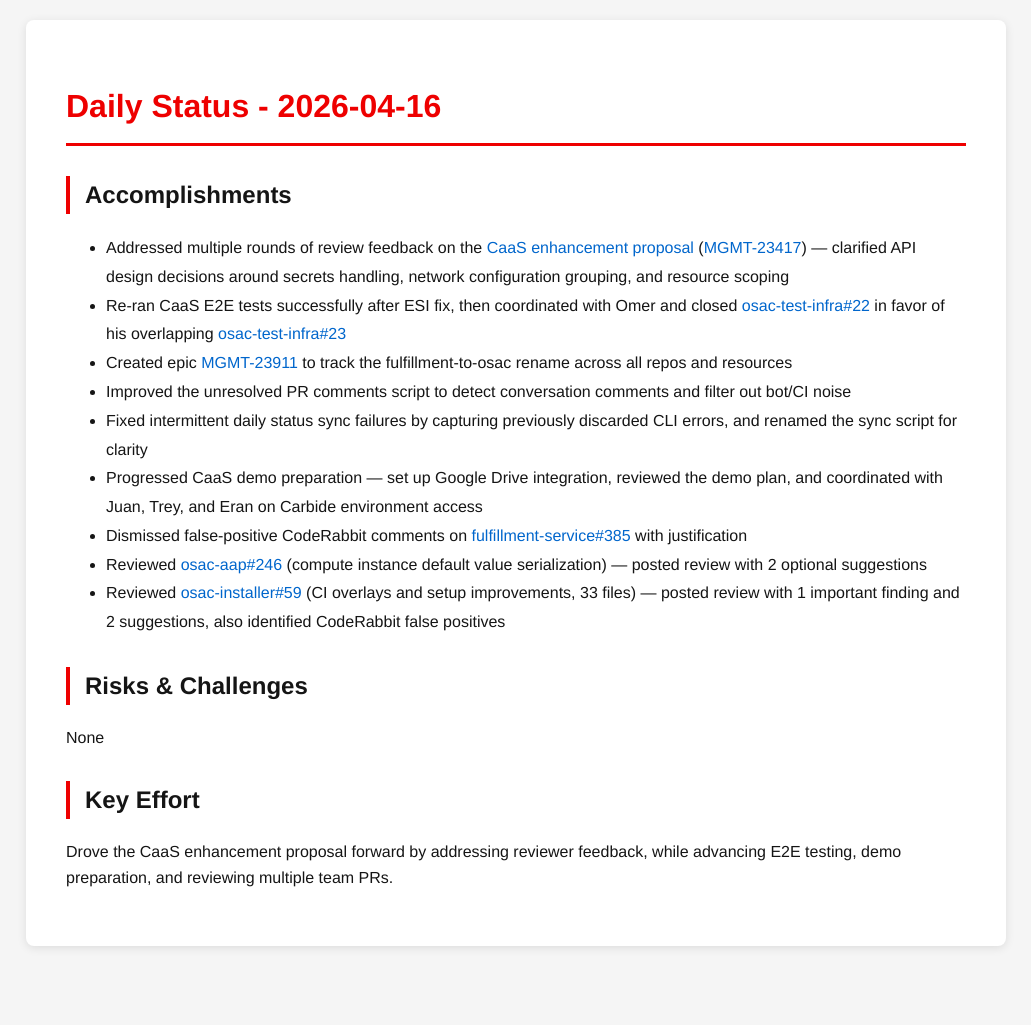
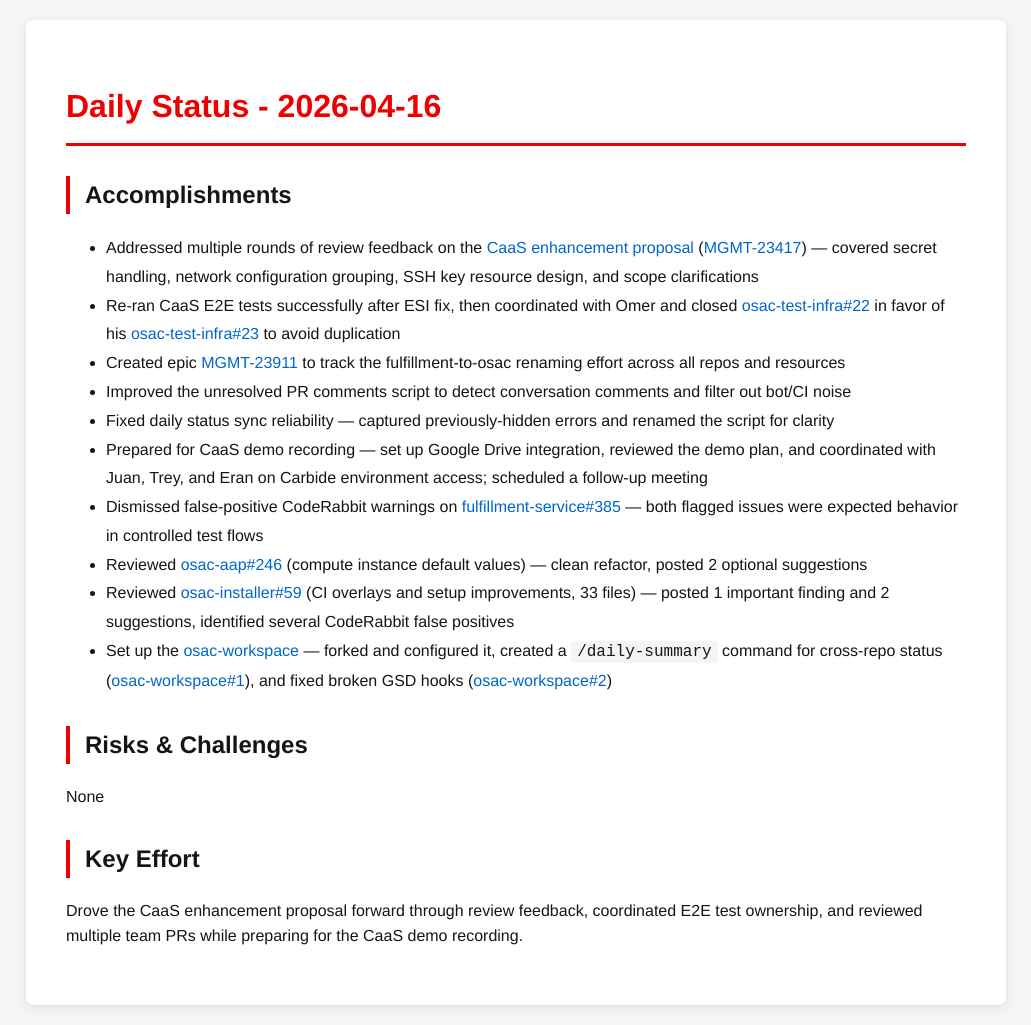
Before and after one commit to tzvatot/daily-status, a Jekyll site: the page built from 2026-04-16.md, in a window 1280 px wide. Shown: the whole page, without its empty margins (124-1155 px from the left). Built offline with Jekyll 4.4.1, drawn with Linux system fonts in a browser that asks for light colours; before the commit the page ends 966 px from its top, so only the background shows below that.

Commit message:
Daily status update - 2026-04-16

```diff
--- a/2026-04-16.md
+++ b/2026-04-16.md
@@ -7,18 +7,19 @@ date: 2026-04-16
 # Daily Status - 2026-04-16
 
 ## Accomplishments
-- Addressed multiple rounds of review feedback on the [CaaS enhancement proposal](https://github.com/osac-project/enhancement-proposals/pull/33) ([MGMT-23417](https://issues.redhat.com/browse/MGMT-23417)) — clarified API design decisions around secrets handling, network configuration grouping, and resource scoping
-- Re-ran CaaS E2E tests successfully after ESI fix, then coordinated with Omer and closed [osac-test-infra#22](https://github.com/osac-project/osac-test-infra/pull/22) in favor of his overlapping [osac-test-infra#23](https://github.com/osac-project/osac-test-infra/pull/23)
-- Created epic [MGMT-23911](https://issues.redhat.com/browse/MGMT-23911) to track the fulfillment-to-osac rename across all repos and resources
+- Addressed multiple rounds of review feedback on the [CaaS enhancement proposal](https://github.com/osac-project/enhancement-proposals/pull/33) ([MGMT-23417](https://issues.redhat.com/browse/MGMT-23417)) — covered secret handling, network configuration grouping, SSH key resource design, and scope clarifications
+- Re-ran CaaS E2E tests successfully after ESI fix, then coordinated with Omer and closed [osac-test-infra#22](https://github.com/osac-project/osac-test-infra/pull/22) in favor of his [osac-test-infra#23](https://github.com/osac-project/osac-test-infra/pull/23) to avoid duplication
+- Created epic [MGMT-23911](https://issues.redhat.com/browse/MGMT-23911) to track the fulfillment-to-osac renaming effort across all repos and resources
 - Improved the unresolved PR comments script to detect conversation comments and filter out bot/CI noise
-- Fixed intermittent daily status sync failures by capturing previously discarded CLI errors, and renamed the sync script for clarity
-- Progressed CaaS demo preparation — set up Google Drive integration, reviewed the demo plan, and coordinated with Juan, Trey, and Eran on Carbide environment access
-- Dismissed false-positive CodeRabbit comments on [fulfillment-service#385](https://github.com/osac-project/fulfillment-service/pull/385) with justification
-- Reviewed [osac-aap#246](https://github.com/osac-project/osac-aap/pull/246) (compute instance default value serialization) — posted review with 2 optional suggestions
-- Reviewed [osac-installer#59](https://github.com/osac-project/osac-installer/pull/59) (CI overlays and setup improvements, 33 files) — posted review with 1 important finding and 2 suggestions, also identified CodeRabbit false positives
+- Fixed daily status sync reliability — captured previously-hidden errors and renamed the script for clarity
+- Prepared for CaaS demo recording — set up Google Drive integration, reviewed the demo plan, and coordinated with Juan, Trey, and Eran on Carbide environment access; scheduled a follow-up meeting
+- Dismissed false-positive CodeRabbit warnings on [fulfillment-service#385](https://github.com/osac-project/fulfillment-service/pull/385) — both flagged issues were expected behavior in controlled test flows
+- Reviewed [osac-aap#246](https://github.com/osac-project/osac-aap/pull/246) (compute instance default values) — clean refactor, posted 2 optional suggestions
+- Reviewed [osac-installer#59](https://github.com/osac-project/osac-installer/pull/59) (CI overlays and setup improvements, 33 files) — posted 1 important finding and 2 suggestions, identified several CodeRabbit false positives
+- Set up the [osac-workspace](https://github.com/eranco74/osac-workspace) — forked and configured it, created a `/daily-summary` command for cross-repo status ([osac-workspace#1](https://github.com/eranco74/osac-workspace/pull/1)), and fixed broken GSD hooks ([osac-workspace#2](https://github.com/eranco74/osac-workspace/pull/2))
 
 ## Risks & Challenges
 None
 
 ## Key Effort
-Drove the CaaS enhancement proposal forward by addressing reviewer feedback, while advancing E2E testing, demo preparation, and reviewing multiple team PRs.
+Drove the CaaS enhancement proposal forward through review feedback, coordinated E2E test ownership, and reviewed multiple team PRs while preparing for the CaaS demo recording.
```
